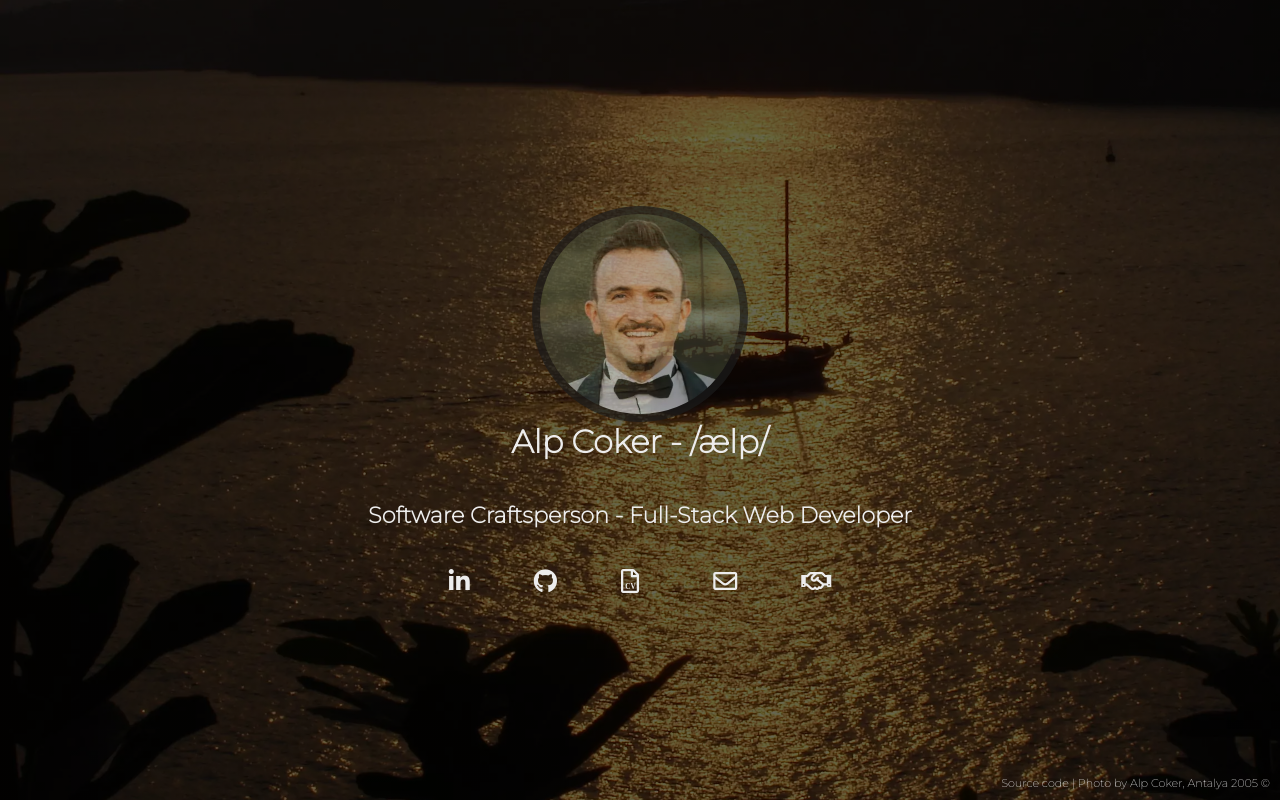
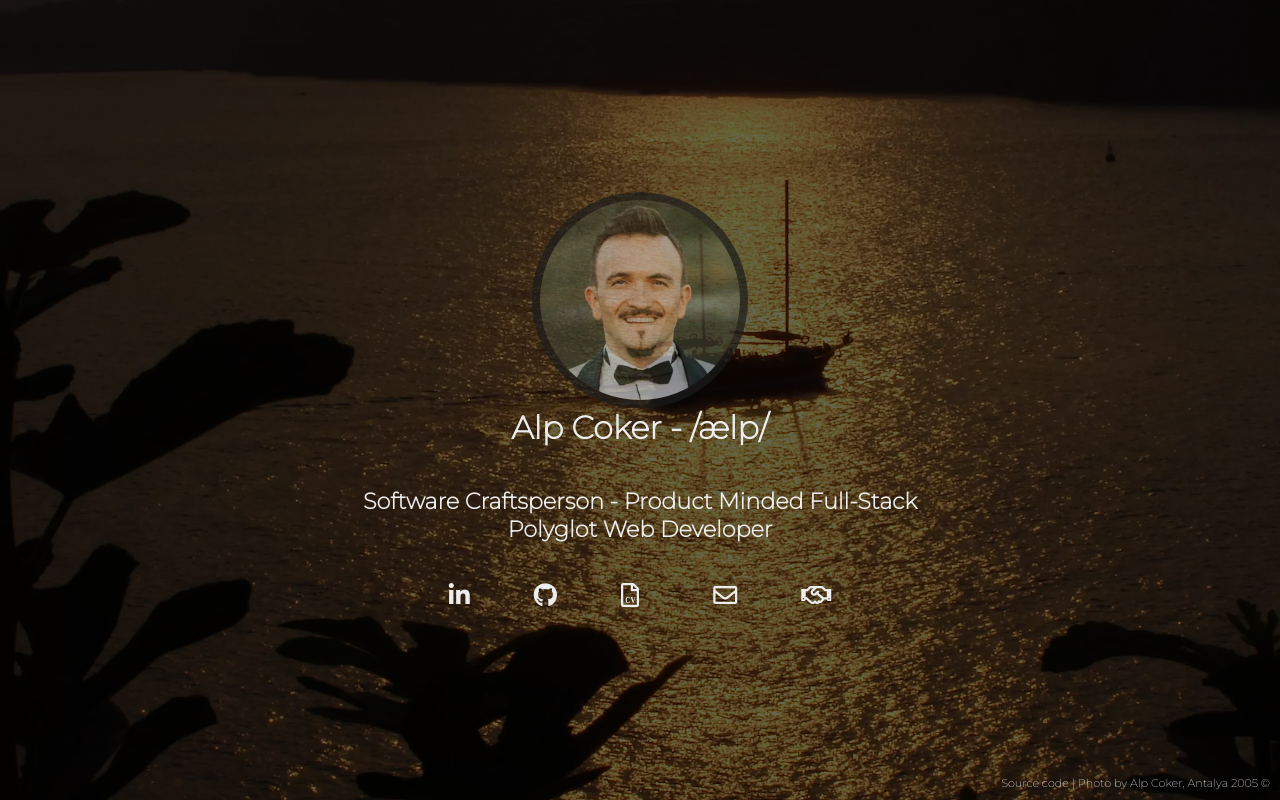
Before and after one commit to alpcoker/alpcoker.github.io, a website built with Parcel: page src/index.html in a window 1280 px wide. Built offline with nearby package versions, Linux system fonts and the light colour scheme.

Commit message:
feat: title update

```diff
--- a/src/index.html
+++ b/src/index.html
@@ -36,7 +36,7 @@
 <div id='main'>
     <div id='profile-photo'></div>
     <h1 id='name'>Alp Coker - /ælp/</h1>
-    <h2 id='title'>Software Craftsperson - Full-Stack Web Developer</h2>
+    <h2 id='title'>Software Craftsperson - Product Minded Full-Stack Polyglot Web Developer</h2>
     <ul id='links'>
         <li class='link-item'>
             <a href='https://linkedin.com/in/alpcoker/' title='LinkedIn | alpcoker' target='_blank' rel="noopener">
```
